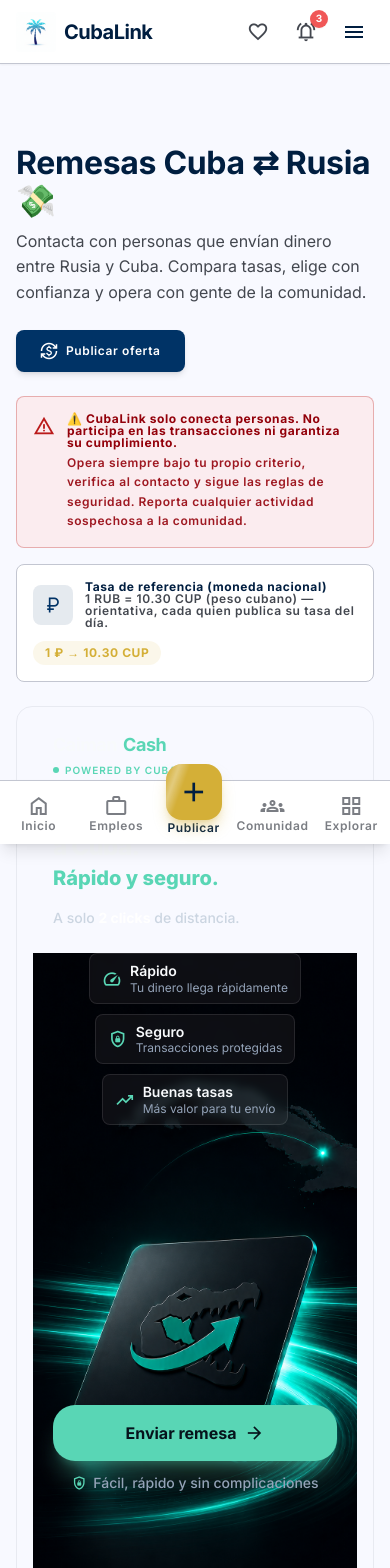
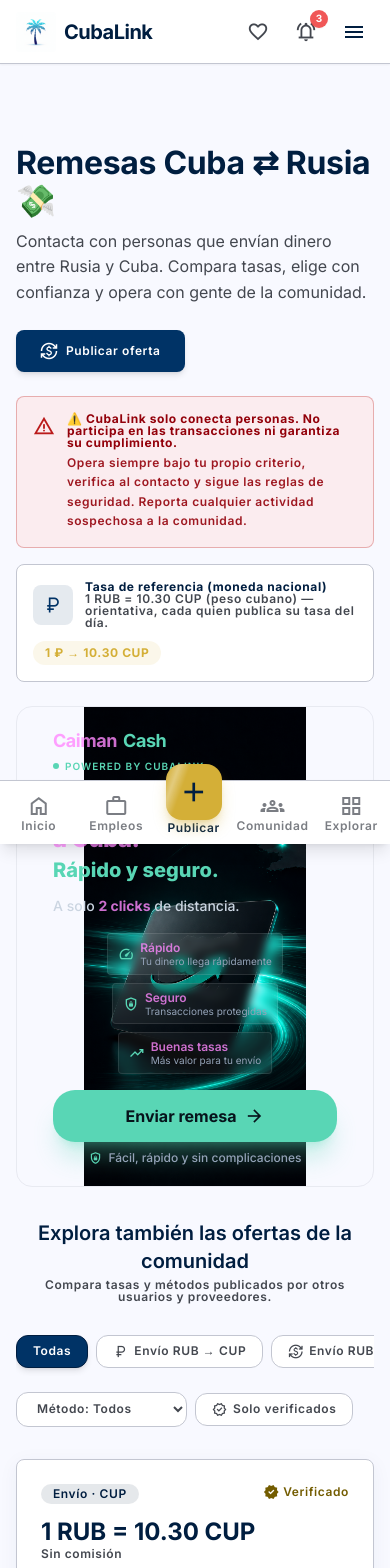
Before and after one commit to jorge0902/cubalink, a React (Vite) app in the folder CubaLink-Frontend/: page /remesas in a window 390 px wide. Shown: the top 1568 px of the page. Built offline with nearby package versions, Linux system fonts and the light colour scheme.

Commit message:
fix(remesas): mobile banner optimized - all content within card, CTA positioned at bottom, reduced card height

```diff
--- a/CubaLink-Frontend/src/components/CaimanCashBanner.jsx
+++ b/CubaLink-Frontend/src/components/CaimanCashBanner.jsx
@@ -39,7 +39,7 @@
             {/* Main Title */}
             <h2
               id="caiman-hero-title"
-              className="text-[#F8FAFC] text-3xl sm:text-4xl md:text-5xl lg:text-6xl font-bold leading-tight tracking-tight mb-3"
+              className="text-[#F8FC] text-3xl sm:text-4xl md:text-5xl lg:text-6xl font-bold leading-tight tracking-tight mb-3"
             >
               Envía dinero a Cuba.
             </h2>
@@ -59,30 +59,30 @@
               <div className="flex items-center gap-2.5 px-3 py-2 bg-white/5 backdrop-blur-sm rounded-xl border border-white/10 transition-all hover:border-[#59D6B5]/50 hover:bg-white/10">
                 <MaterialIcon name="speed" className="text-[#59D6B5] text-[20px]" />
                 <div className="hidden sm:block">
-                  <div className="text-[#F8FAFC] text-sm font-semibold leading-tight">Rápido</div>
+                  <div className="text-[#F8FC] text-sm font-semibold leading-tight">Rápido</div>
                   <div className="text-[#CBD5E1] text-xs leading-tight">Tu dinero llega rápidamente</div>
                 </div>
-                <div className="sm:hidden text-[#F8FAFC] text-xs font-semibold">Rápido</div>
+                <div className="sm:hidden text-[#F8FC] text-xs font-semibold">Rápido</div>
               </div>
 
               {/* Benefit 2: Seguro */}
               <div className="flex items-center gap-2.5 px-3 py-2 bg-white/5 backdrop-blur-sm rounded-xl border border-white/10 transition-all hover:border-[#59D6B5]/50 hover:bg-white/10">
                 <MaterialIcon name="shield_lock" className="text-[#59D6B5] text-[20px]" />
                 <div className="hidden sm:block">
-                  <div className="text-[#F8FAFC] text-sm font-semibold leading-tight">Seguro</div>
+                  <div className="text-[#F8FC] text-sm font-semibold leading-tight">Seguro</div>
                   <div className="text-[#CBD5E1] text-xs leading-tight">Transacciones protegidas</div>
                 </div>
-                <div className="sm:hidden text-[#F8FAFC] text-xs font-semibold">Seguro</div>
+                <div className="sm:hidden text-[#F8FC] text-xs font-semibold">Seguro</div>
               </div>
 
               {/* Benefit 3: Buenas tasas */}
               <div className="flex items-center gap-2.5 px-3 py-2 bg-white/5 backdrop-blur-sm rounded-xl border border-white/10 transition-all hover:border-[#59D6B5]/50 hover:bg-white/10">
                 <MaterialIcon name="trending_up" className="text-[#59D6B5] text-[20px]" />
                 <div className="hidden sm:block">
-                  <div className="text-[#F8FAFC] text-sm font-semibold leading-tight">Buenas tasas</div>
+                  <div className="text-[#F8FC] text-sm font-semibold leading-tight">Buenas tasas</div>
                   <div className="text-[#CBD5E1] text-xs leading-tight">Más valor para tu envío</div>
                 </div>
-                <div className="sm:hidden text-[#F8FAFC] text-xs font-semibold">Buenas tasas</div>
+                <div className="sm:hidden text-[#F8FC] text-xs font-semibold">Buenas tasas</div>
               </div>
             </div>
 
@@ -112,7 +112,7 @@
           </div>
         </div>
 
-        {/* ===== MOBILE: Vertical layout with NEW mobile image as background ===== */}
+        {/* ===== MOBILE: Vertical layout with new mobile image, everything INSIDE ===== */}
         <div className="md:hidden relative"
              style={{
                backgroundImage: `url(${caimanBgMobile})`,
@@ -121,12 +121,12 @@
                backgroundRepeat: 'no-repeat',
                borderRadius: '1.25rem',
              }}>
-          {/* Content overlay - text on top, image visible in lower portion */}
-          <div className="relative z-10 px-5 py-6 pb-20">
+          {/* Container with padding to keep content within banner bounds */}
+          <div className="relative z-10 px-5 py-5 pb-8">
             {/* Brand identifier */}
-            <div className="mb-5">
+            <div className="mb-4">
               <div className="flex items-center gap-1.5">
-                <span className="text-[#F8FAFC] text-lg font-bold tracking-tight">Caiman</span>
+                <span className="text-[#F8FC] text-lg font-bold tracking-tight">Caiman</span>
                 <span className="text-[#59D6B5] text-lg font-bold tracking-tight">Cash</span>
               </div>
               <div className="flex items-center gap-1.5 mt-1">
@@ -138,75 +138,69 @@
             </div>
 
             {/* Main Title */}
-            <h2 id="caiman-hero-title-mobile" className="text-[#F8FAFC] text-2xl sm:text-3xl font-extrabold leading-tight tracking-tight mb-1">
+            <h2 id="caiman-hero-title-mobile" className="text-[#F8FC] text-2xl font-extrabold leading-tight tracking-tight mb-1">
               Envía dinero
             </h2>
-            <h2 className="text-[#F8FAFC] text-2xl sm:text-3xl font-extrabold leading-tight tracking-tight mb-1">
+            <h2 className="text-[#F8FC] text-2xl font-extrabold leading-tight tracking-tight mb-1">
               a Cuba.
             </h2>
-            <p className="text-[#59D6B5] text-xl sm:text-2xl font-extrabold leading-tight mb-4">
+            <p className="text-[#59D6B5] text-xl font-extrabold leading-tight mb-3">
               Rápido y seguro.
             </p>
 
             {/* Subtitle */}
-            <p className="text-[#CBD5E1] text-sm sm:text-base font-medium leading-relaxed mb-6">
-              A solo <span className="font-bold text-white">2 clicks</span> de distancia.
+            <p className="text-[#CBD5E1] text-sm font-medium leading-relaxed mb-4">
+              A solo <span className="font-bold text-[#F8FC]">2 clicks</span> de distancia.
             </p>
 
-            {/* Benefits Row - horizontal on mobile if space allows */}
-            <div className="flex flex-wrap justify-center gap-2.5 mb-6">
+            {/* Benefits Row - horizontal on mobile */}
+            <div className="flex flex-wrap justify-center gap-2 mb-20">
               {/* Benefit 1: Rápido */}
-              <div className="flex items-center gap-2 px-3 py-2 bg-white/5 backdrop-blur-sm rounded-xl border border-white/10 min-w-[140px]">
-                <MaterialIcon name="speed" className="text-[#59D6B5] text-[20px] flex-shrink-0" />
+              <div className="flex items-center gap-1.5 px-2.5 py-1.5 bg-white/5 backdrop-blur-sm rounded-lg border border-white/10 min-w-[120px]">
+                <MaterialIcon name="speed" className="text-[#59D6B5] text-[16px] flex-shrink-0" />
                 <div>
-                  <div className="text-[#F8FAFC] text-sm font-semibold leading-tight">Rápido</div>
-                  <div className="text-[#94A3B8] text-xs leading-tight">Tu dinero llega rápidamente</div>
+                  <div className="text-[#F8FC] text-xs font-semibold leading-tight">Rápido</div>
+                  <div className="text-[#94A3B8] text-[10px] leading-tight">Tu dinero llega rápidamente</div>
                 </div>
               </div>
 
               {/* Benefit 2: Seguro */}
-              <div className="flex items-center gap-2 px-3 py-2 bg-white/5 backdrop-blur-sm rounded-xl border border-white/10 min-w-[140px]">
-                <MaterialIcon name="shield_lock" className="text-[#59D6B5] text-[20px] flex-shrink-0" />
+              <div className="flex items-center gap-1.5 px-2.5 py-1.5 bg-white/5 backdrop-blur-sm rounded-lg border border-white/10 min-w-[120px]">
+                <MaterialIcon name="shield_lock" className="text-[#59D6B5] text-[16px] flex-shrink-0" />
                 <div>
-                  <div className="text-[#F8FAFC] text-sm font-semibold leading-tight">Seguro</div>
-                  <div className="text-[#94A3B8] text-xs leading-tight">Transacciones protegidas</div>
+                  <div className="text-[#F8FC] text-xs font-semibold leading-tight">Seguro</div>
+                  <div className="text-[#94A3B8] text-[10px] leading-tight">Transacciones protegidas</div>
                 </div>
               </div>
 
               {/* Benefit 3: Buenas tasas */}
-              <div className="flex items-center gap-2 px-3 py-2 bg-white/5 backdrop-blur-sm rounded-xl border border-white/10 min-w-[140px]">
-                <MaterialIcon name="trending_up" className="text-[#59D6B5] text-[20px] flex-shrink-0" />
+              <div className="flex items-center gap-1.5 px-2.5 py-1.5 bg-white/5 backdrop-blur-sm rounded-lg border border-white/10 min-w-[120px]">
+                <MaterialIcon name="trending_up" className="text-[#59D6B5] text-[16px] flex-shrink-0" />
                 <div>
-                  <div className="text-[#F8FAFC] text-sm font-semibold leading-tight">Buenas tasas</div>
-                  <div className="text-[#94A3B8] text-xs leading-tight">Más valor para tu envío</div>
+                  <div className="text-[#F8FC] text-xs font-semibold leading-tight">Buenas tasas</div>
+                  <div className="text-[#94A3B8] text-[10px] leading-tight">Más valor para tu envío</div>
                 </div>
               </div>
             </div>
 
-            {/* Spacer to push image area down - this creates space for the background image to show */}
-            <div className="h-64 md:h-80" aria-hidden="true" />
-
-            {/* CTA Button */}
-            <div className="flex flex-col items-stretch gap-3">
+            {/* CTA Button - positioned to overlap with image lower area */}
+            <div className="flex flex-col items-stretch gap-2 absolute bottom-5 left-0 right-0 px-5">
               <Link
                 to="https://caimancash.vercel.app"
                 target="_blank"
                 rel="noopener noreferrer"
-                className="group inline-flex items-center justify-center gap-2 bg-[#59D6B5] text-[#06131B] px-6 py-4 rounded-[22px] font-bold text-base transition-all duration-200 hover:bg-[#6DE8C7] hover:-translate-y-0.5 active:scale-[0.98] shadow-xl shadow-[#59D6B5]/30 hover:shadow-[#59D6B5]/40 focus:outline-none focus:ring-4 focus:ring-[#59D6B5]/50 focus:ring-offset-2 focus:ring-offset-[#06131B]"
+                className="group inline-flex items-center justify-center gap-2 bg-[#59D6B5] text-[#06131B] px-6 py-3.5 rounded-[22px] font-bold text-base transition-all duration-200 hover:bg-[#6DE8C7] hover:-translate-y-0.5 active:scale-[0.98] shadow-xl shadow-[#59D6B5]/30 hover:shadow-[#59D6B5]/40 focus:outline-none focus:ring-4 focus:ring-[#59D6B5]/50 focus:ring-offset-2 focus:ring-offset-[#06131B]"
                 aria-label="Enviar remesa con Caiman Cash - Se abre en nueva pestaña"
               >
                 Enviar remesa
                 <MaterialIcon name="arrow_forward" className="text-[20px] transition-transform group-hover:translate-x-1" />
               </Link>
 
-              <div className="flex items-center justify-center gap-1.5 text-[#94A3B8] text-sm font-medium">
-                <MaterialIcon name="shield_lock" className="text-[#59D6B5] text-[16px]" />
+              <div className="flex items-center justify-center gap-1.5 text-[#94A3B8] text-xs font-medium">
+                <MaterialIcon name="shield_lock" className="text-[#59D6B5] text-[14px]" />
                 <span>Fácil, rápido y sin complicaciones</span>
               </div>
             </div>
-
-            {/* Bottom padding to ensure background image is fully visible */}
-            <div className="h-20" aria-hidden="true" />
           </div>
         </div>
       </div>
```
